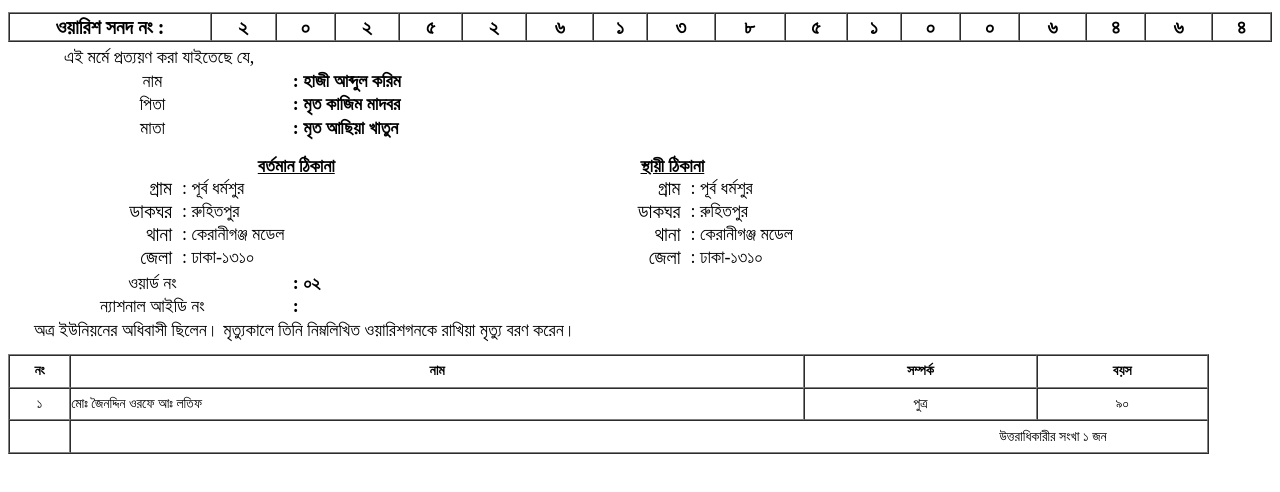
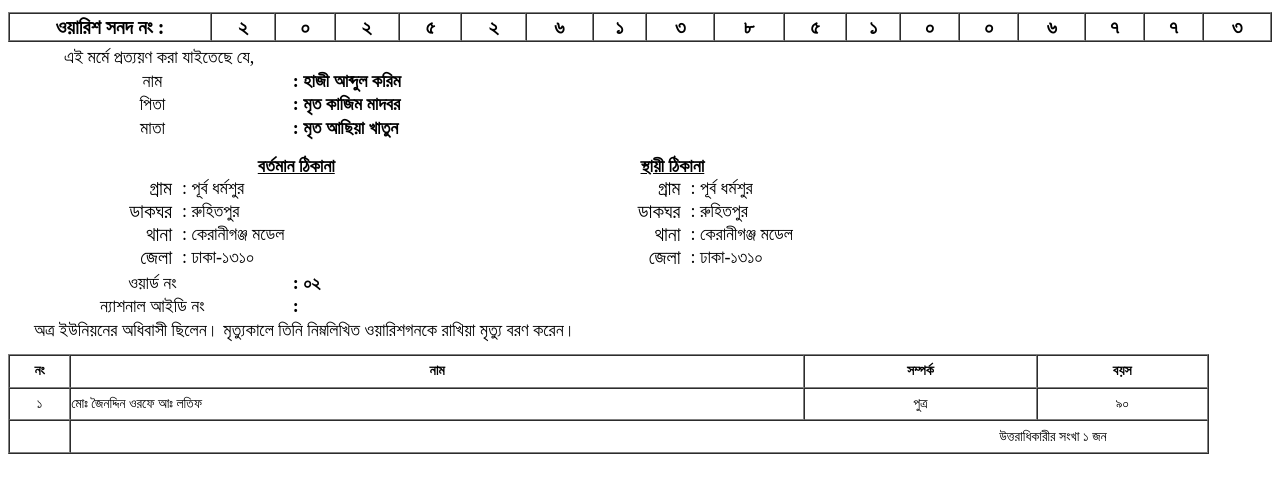
Before and after one commit to Ruhitpurup/index.php-onlinetrack-warish_onosondan-tid-20252613851006468, a plain HTML site: page index.html in a window 1280 px wide. Shown: the part 178-670 px from the top of the page. Drawn offline with Linux system fonts and the light colour scheme.

Commit message:
Update index.html

```diff
--- a/index.html
+++ b/index.html
@@ -61,11 +61,11 @@
 
                 <td style="text-align:center; font-weight:bold; font-size:20px;">৬</td>
 
-                <td style="text-align:center; font-weight:bold; font-size:20px;">৪</td>
+                <td style="text-align:center; font-weight:bold; font-size:20px;">৭</td>
 
-                <td style="text-align:center; font-weight:bold; font-size:20px;">৬</td>
+                <td style="text-align:center; font-weight:bold; font-size:20px;">৭</td>
 
-                <td style="text-align:center; font-weight:bold; font-size:20px;">৪</td>
+                <td style="text-align:center; font-weight:bold; font-size:20px;">৩</td>
                             </tr>
         </table>
 
```
